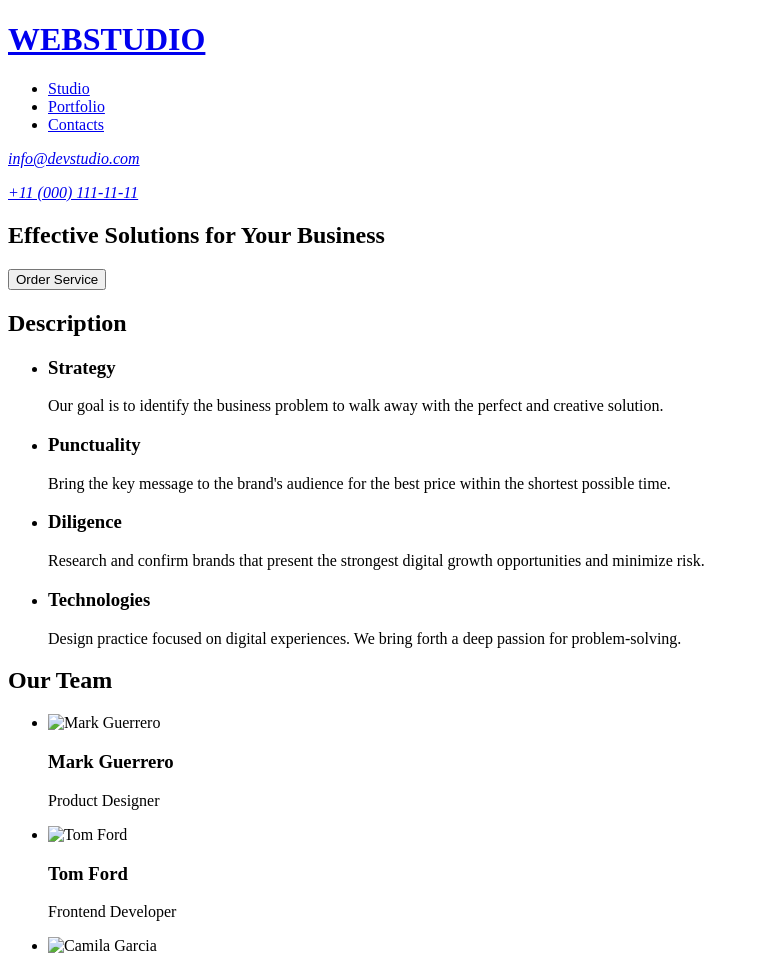
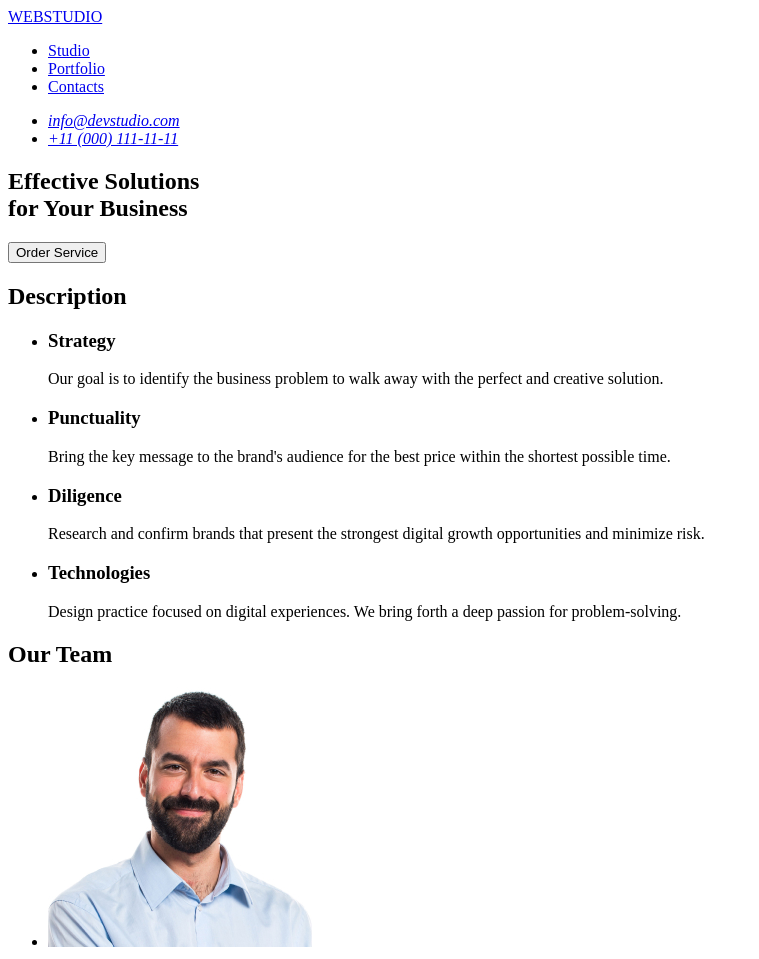
Before and after one commit to HUWTUCH/Tutorial, a plain HTML site: page index.html in a window 1280 px wide. Shown: the top 959 px of the page, without its empty margins (0-759 px from the left). Drawn offline with Linux system fonts and the light colour scheme.

Commit message:
new webstudio

```diff
--- a/index.html
+++ b/index.html
@@ -1,5 +1,5 @@
 <!DOCTYPE html>
-<html lang="en">
+<html lang="en" xmlns="http://www.w3.org/1999/html">
 <head>
     <meta charset="UTF-8">
     <meta name="viewport" content="width=device-width, initial-scale=1.0">
@@ -7,10 +7,8 @@
 </head>
 <body>
 <header>
-    <h1>
-        <a href="/">WEBSTUDIO</a>
-    </h1>
     <nav>
+        <a href="./index.html">WEBSTUDIO</a>
         <ul>
             <li>
                 <a href="/">Studio</a>
@@ -24,21 +22,18 @@
         </ul>
     </nav>
     <address>
-        <p>
-            <a href="mailto:info@devstudio.com">info@devstudio.com</a>
-        </p>
-        <p>
-            <a href="tel:+11 (000) 111-11-11">+11 (000) 111-11-11</a>
-        </p>
+        <ul>
+            <li><a href=”mailto:info@devstudio.com”>info@devstudio.com</a></li>
+            <li><a href="tel:+110001111111">+11 (000) 111-11-11</a></li>
+        </ul>
     </address>
 </header>
 <main>
     <!-- Header -->
     <section>
-        <h2>
-            Effective Solutions
-            for Your Business
-        </h2>
+        <h1>
+            Effective Solutions <br> for Your Business
+        </h1>
         <button type="button"> Order Service</button>
     </section>
     <!-- Description -->
@@ -84,22 +79,22 @@
         <h2>Our Team</h2>
         <ul>
             <li>
-                <img src="images/photo1.jpg" alt="Mark Guerrero">
+                <img src="images/photo1.jpg" alt="Mark Guerrero" width="264">
                 <h3> Mark Guerrero </h3>
                 <p> Product Designer </p>
             </li>
             <li>
-                <img src="images/photo2.jpg" alt="Tom Ford">
+                <img src="images/photo2.jpg" alt="Tom Ford" width="264">
                 <h3> Tom Ford </h3>
                 <p> Frontend Developer </p>
             </li>
             <li>
-                <img src="images/photo3.jpg" alt="Camila Garcia">
+                <img src="images/photo3.jpg" alt="Camila Garcia" width="264">
                 <h3> Camila Garcia </h3>
                 <p> Marketing </p>
             </li>
             <li>
-                <img src="images/photo4.jpg" alt="Daniel Wilson">
+                <img src="images/photo4.jpg" alt="Daniel Wilson" width="264">
                 <h3> Daniel Wilson </h3>
                 <p> UI Designer </p>
             </li>
@@ -107,7 +102,7 @@
     </section>
 </main>
 <footer>
-    <h2> <a href="/">WEBSTUDIO</a> </h2>
+    <h2> <a href="./index.html">WEBSTUDIO</a> </h2>
     <p>
         Increase the flow of customers and
         sales for your business with digital
```
Also changed, not shown: images/photo1.jpg (added), images/photo2.jpg (added), images/photo3.jpg (added), images/photo4.jpg (added).
